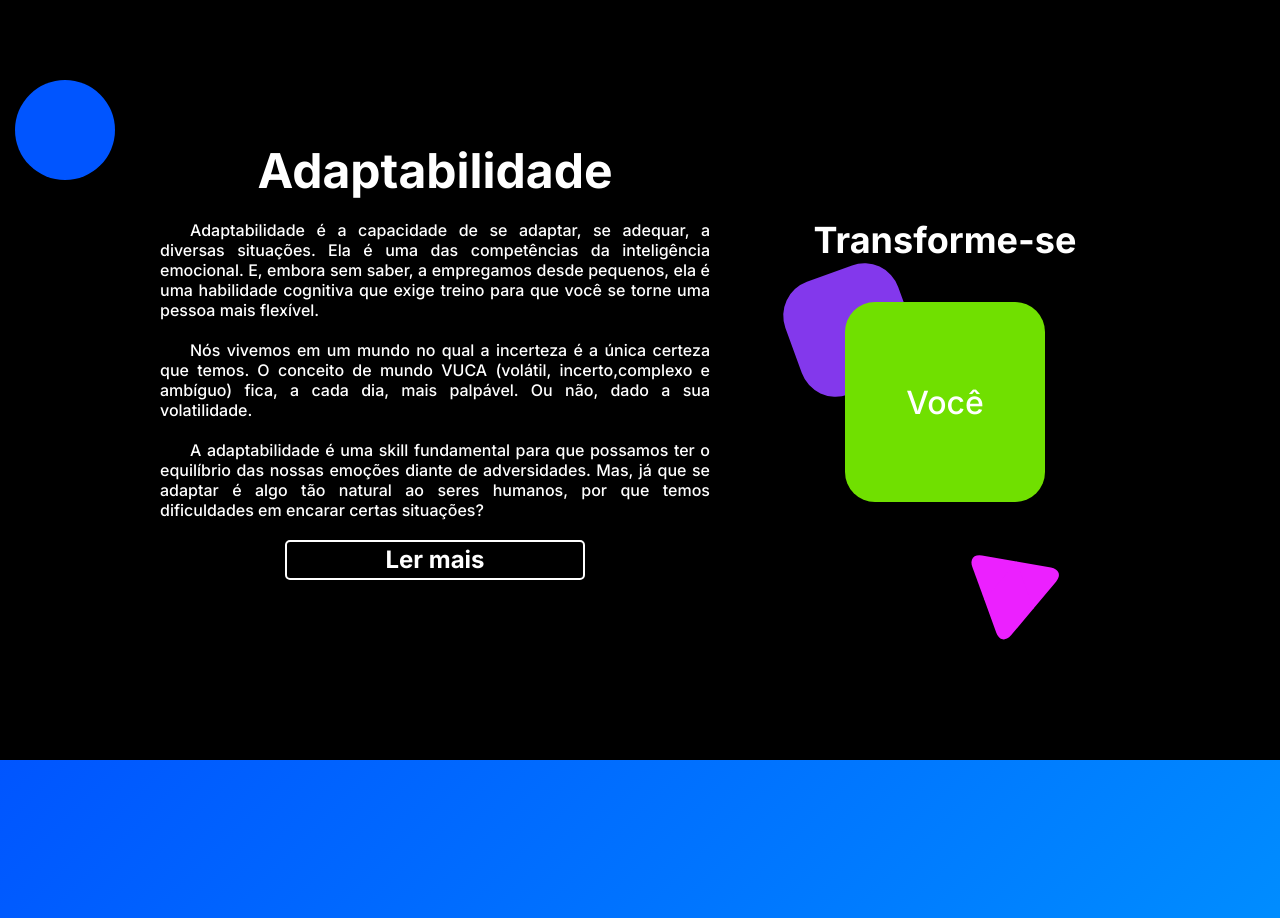
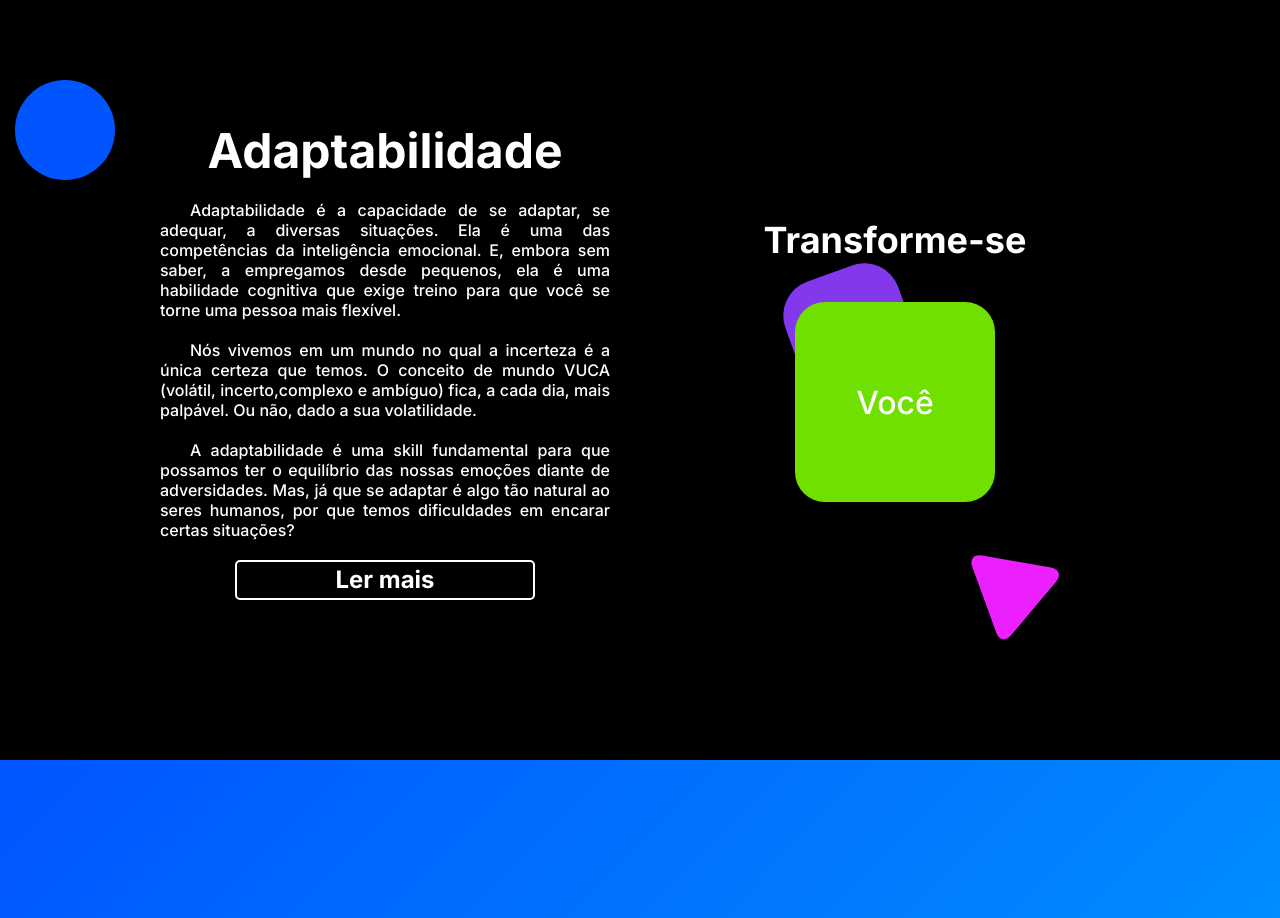
Before and after one commit to danielolaviobr/Adapt---Expansion-Week-Challange-, a React (Create React App) app: page / in a window 1280 px wide. Shown: the part 840-1758 px from the top of the page. Built offline with nearby package versions, Linux system fonts and the light colour scheme.

Commit message:
Fixing Info Component responsiveness

```diff
--- a/src/components/Info/styles.ts
+++ b/src/components/Info/styles.ts
@@ -7,7 +7,8 @@ export const Container = styled.div`
 
   align-items: center;
   justify-content: center;
-  width: 550px;
+  flex: 1;
+  max-width: 550px;
 
   h1 {
     font-weight: bold;
```
